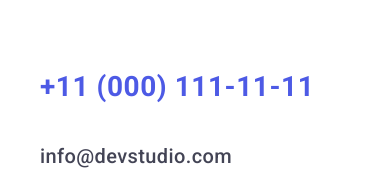
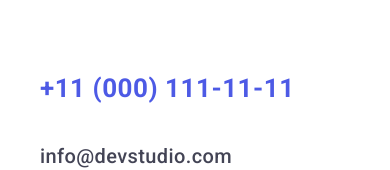
Before and after one commit to YuriyBeregovoy/goit-markup-hw-07, a plain HTML site: page index.html in a window 390 px wide. Both pictures are taken after a click on the button 359 px from the left and 35 px from the top of the page. Shown: the part 450-620 px from the top of the page. Drawn offline with nearby package versions, Linux system fonts and the light colour scheme.

Commit message:
fixed bugs

```diff
--- a/css/styles.css
+++ b/css/styles.css
@@ -250,11 +250,11 @@ button {
   width: 32px;
   height: 70px;
 }
-@media screen and (max-width: 479px) {
+@media screen and (max-width: 428px) {
   .mobile-menu-address-item .mobile-menu-address-link.size {
     display: block;
     font-weight: 700;
-    font-size: 28px;
+    font-size: 26px;
     line-height: 1.2;
     letter-spacing: 0.02em;
   }
```
